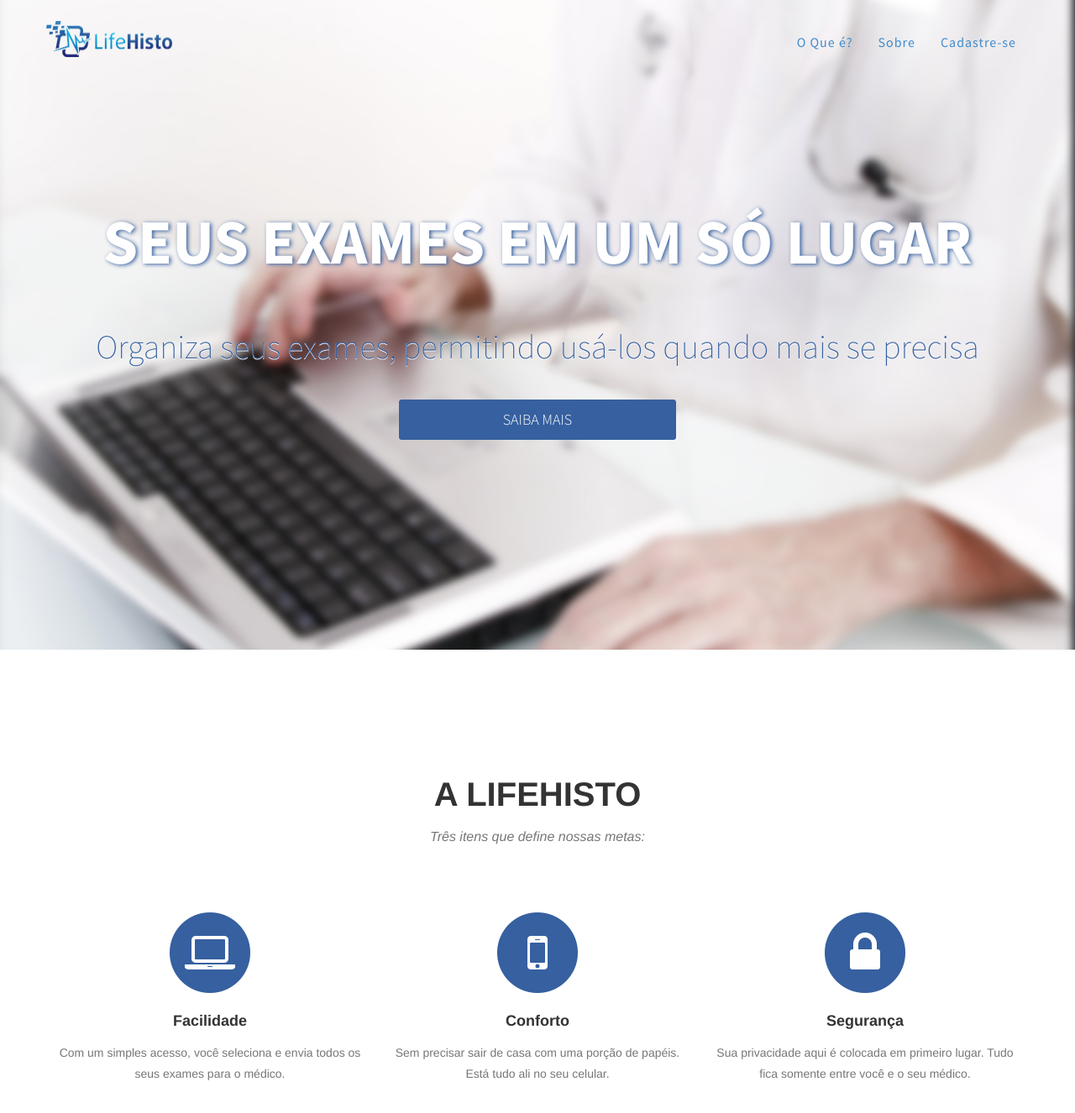
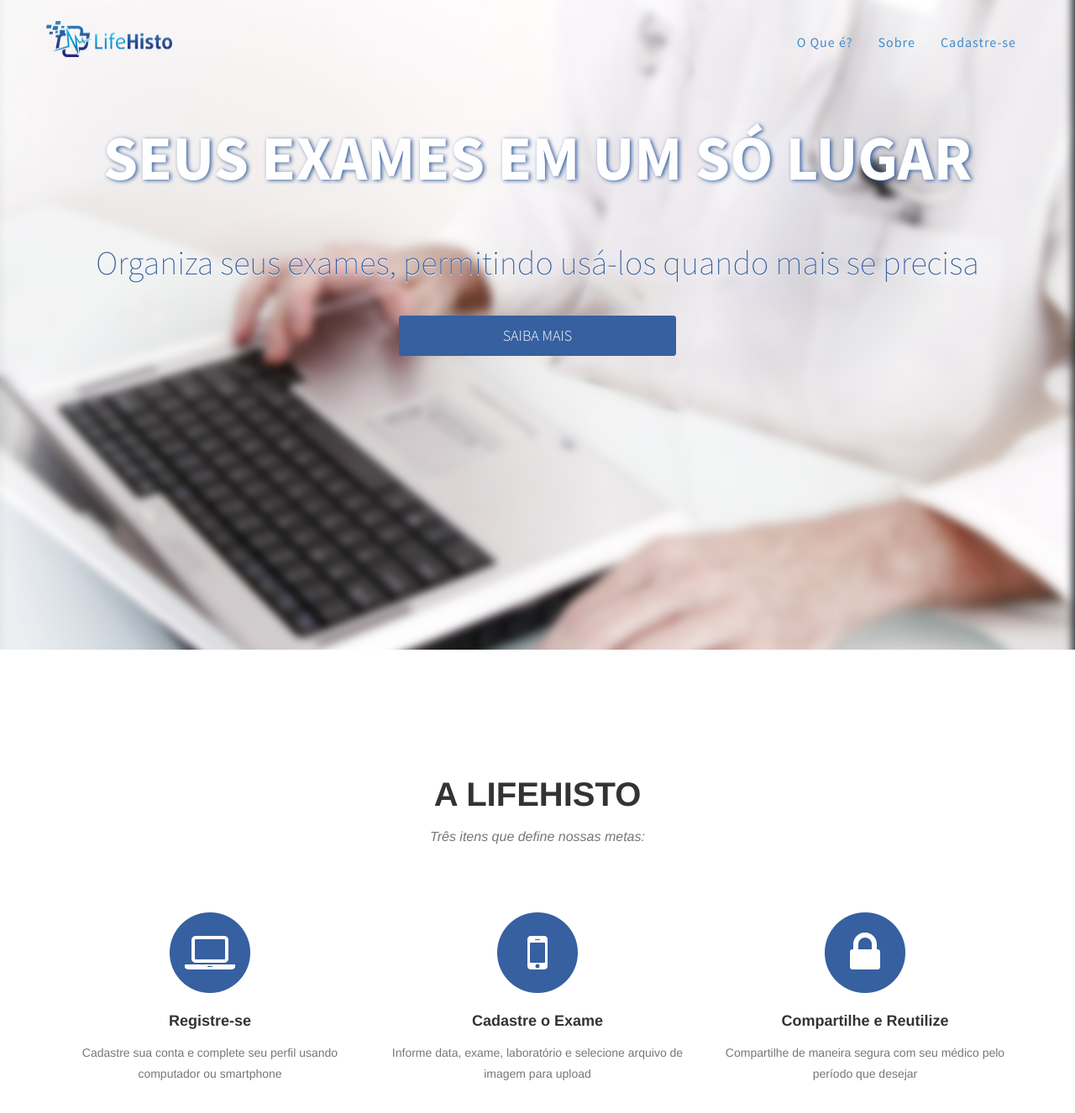
Before and after one commit to Lifehisto/lifehisto.github.io, a Jekyll site: the page built from index.html, in a window 1280 px wide and 1400 px high. Shown: the top 1326 px of the window at 84% size. Built offline with Jekyll 4.4.1, drawn with Linux system fonts in a browser that asks for light colours; nearby versions of some CDN libraries; library files that are not in the unit come from our copies; some of the changed text lies outside the part shown.

Commit message:
Fixes for entire site

```diff
--- a/_includes/header.html
+++ b/_includes/header.html
@@ -34,14 +34,3 @@
         </div>
         <!-- /.container-fluid -->
     </nav>
-
-    <!-- Header -->
-    <header>
-        <div class="container">
-            <div class="intro-text">
-                <div class="intro-heading">Seus exames em um só lugar</div>
-                <div class="intro-lead-in"> Organiza seus exames, permitindo usá-los quando mais se precisa</div>
-                <a href="#services" class="page-scroll btn btn-xl">Saiba Mais</a>
-            </div>
-        </div>
-    </header>
--- a/css/main.css
+++ b/css/main.css
@@ -114,6 +114,7 @@ fieldset[disabled] .btn-primary.active {
 }
 
 .btn-xl {
+    display: block;
     padding: 10px 20px;
     border-color: #3660a0;
     border-radius: 3px;
@@ -123,6 +124,7 @@ fieldset[disabled] .btn-primary.active {
     font-weight: 300;
     color: #fff;
     background-color: #3660a0;
+    margin: 0 auto;
     width: 330px;
 }
 
@@ -306,8 +308,8 @@ header .intro-text .intro-heading {
 
 @media(min-width:768px) {
     header .intro-text {
-        padding-top: 250px;
-        padding-bottom: 250px;
+        padding-top: 150px;
+        padding-bottom: 350px;
     }
 
     header .intro-text .intro-lead-in {
@@ -722,6 +724,7 @@ section#contact .text-danger {
 }
 
 footer {
+    border-top: 1px solid #ddd;
     padding: 25px 0;
     text-align: center;
 }
--- a/index.html
+++ b/index.html
@@ -2,7 +2,18 @@
 layout: default
 ---
 
-<!-- Services Section -->
+    <!-- Header -->
+    <header>
+        <div class="container">
+            <div class="intro-text">
+                <div class="intro-heading">Seus exames em um só lugar</div>
+                <div class="intro-lead-in"> Organiza seus exames, permitindo usá-los quando mais se precisa</div>
+                <a href="#services" class="page-scroll btn btn-xl">Saiba Mais</a>
+            </div>
+        </div>
+    </header>
+
+    <!-- Services Section -->
     <section id="services">
         <div class="container">
             <div class="row">
@@ -17,24 +28,24 @@ layout: default
                         <i class="fa fa-circle fa-stack-2x text-primary"></i>
                         <i class="fa fa-laptop fa-stack-1x fa-inverse"></i>
                     </span>
-                    <h4 class="service-heading">Facilidade</h4>
-                    <p class="text-muted">Com um simples acesso, você seleciona e envia todos os seus exames para o médico.</p>
+                    <h4 class="service-heading">Registre-se</h4>
+                    <p class="text-muted">Cadastre sua conta e complete seu perfil usando computador ou smartphone</p>
                 </div>
                 <div class="col-md-4">
                     <span class="fa-stack fa-4x">
                         <i class="fa fa-circle fa-stack-2x text-primary"></i>
                         <i class="fa fa-mobile-phone fa-stack-1x fa-inverse"></i>
                     </span>
-                    <h4 class="service-heading">Conforto</h4>
-                    <p class="text-muted">Sem precisar sair de casa com uma porção de papéis. Está tudo ali no seu celular.</p>
+                    <h4 class="service-heading">Cadastre o Exame</h4>
+                    <p class="text-muted">Informe data, exame, laboratório e selecione arquivo de imagem para upload</p>
                 </div>
                 <div class="col-md-4">
                     <span class="fa-stack fa-4x">
                         <i class="fa fa-circle fa-stack-2x text-primary"></i>
                         <i class="fa fa-lock fa-stack-1x fa-inverse"></i>
                     </span>
-                    <h4 class="service-heading">Segurança</h4>
-                    <p class="text-muted">Sua privacidade aqui é colocada em primeiro lugar. Tudo fica somente entre você e o seu médico.</p>
+                    <h4 class="service-heading">Compartilhe e Reutilize</h4>
+                    <p class="text-muted">Compartilhe de maneira segura com seu médico pelo período que desejar</p>
                 </div>
             </div>
         </div>
@@ -59,10 +70,10 @@ layout: default
                             </div>
                             <div class="timeline-panel">
                                 <div class="timeline-heading">
-                                    <h4>Registre-se</h4>
+                                    <h4>Organiza seus exames</h4>
                                 </div>
                                 <div class="timeline-body">
-                                    <p class="text-muted">Cadastre sua conta e complete seu perfil usando computador ou smartphone</p>
+                                    <p class="text-muted">De maneira simples, armazene e organize seus exames médicos de diferentes laboratórios em um só lugar.</p>
                                 </div>
                             </div>
                         </li>
@@ -72,10 +83,11 @@ layout: default
                             </div>
                             <div class="timeline-panel">
                                 <div class="timeline-heading">
-                                    <h4>Seleciona o Médico</h4>
+                                    <h4>Simplifica a sua Vida</h4>
                                 </div>
                                 <div class="timeline-body">
-                                    <p class="text-muted">Lorem ipsum dolor sit amet, consectetur adipisicing elit. Sunt ut voluptatum eius sapiente, totam reiciendis temporibus qui quibusdam, recusandae sit vero unde, sed, incidunt et ea quo dolore laudantium consectetur!</p>
+                                    <p class="text-muted">Nunca mais perca um exame ou carregue uma pilha de documentos.  Tenha seus exames em um só lugar e ao alcance de suas mãos.
+</p>
                                 </div>
                             </div>
                         </li>
@@ -85,31 +97,11 @@ layout: default
                             </div>
                             <div class="timeline-panel">
                                 <div class="timeline-heading">
-                                    <h4>Envia o Exame</h4>
+                                    <h4>Ajuda a cuidar da sua saúde</h4>
                                 </div>
                                 <div class="timeline-body">
-                                    <p class="text-muted">Lorem ipsum dolor sit amet, consectetur adipisicing elit. Sunt ut voluptatum eius sapiente, totam reiciendis temporibus qui quibusdam, recusandae sit vero unde, sed, incidunt et ea quo dolore laudantium consectetur!</p>
+                                    <p class="text-muted">Utilize seus exames no momento que mais precisa, numa consulta médica ou emergência hospitalar. Compartilhe seu exame com o médico usando seu smartphone.</p>
                                 </div>
-                            </div>
-                        </li>
-                        <li class="timeline-inverted">
-                            <div class="timeline-image">
-                                <img class="img-circle img-responsive" src="img/about/4.jpg" alt="">
-                            </div>
-                            <div class="timeline-panel">
-                                <div class="timeline-heading">
-                                    <h4>Compartilha com o Médico</h4>
-                                </div>
-                                <div class="timeline-body">
-                                    <p class="text-muted">Lorem ipsum dolor sit amet, consectetur adipisicing elit. Sunt ut voluptatum eius sapiente, totam reiciendis temporibus qui quibusdam, recusandae sit vero unde, sed, incidunt et ea quo dolore laudantium consectetur!</p>
-                                </div>
-                            </div>
-                        </li>
-                        <li class="timeline-inverted">
-                            <div class="timeline-image">
-                                <h4>Be Part
-                                    <br>Of Our
-                                    <br>Story!</h4>
                             </div>
                         </li>
                     </ul>
@@ -120,5 +112,17 @@ layout: default
 
     <!-- Sign up Section -->
     <section id="signup">
-
+        <div class="container">
+            <div class="row">
+                <div class="col-lg-12 text-center">
+                    <h2 class="section-heading">Gostou?</h2>
+                    <h3 class="section-subheading text-muted">Cadastre-se, é grátis!</h3>
+                </div>
+            </div>
+            <div class="row">
+                <div class="col-lg-12">
+                    <a href="#services" class="page-scroll btn btn-xl">Cadastre-se</a>
+                </div>
+            </div>
+        </div>
     </section>
```
Also changed, not shown: img/about/1.jpg, img/about/2.jpg, img/about/3.jpg, img/about/4.jpg (deleted), 10 other files.
